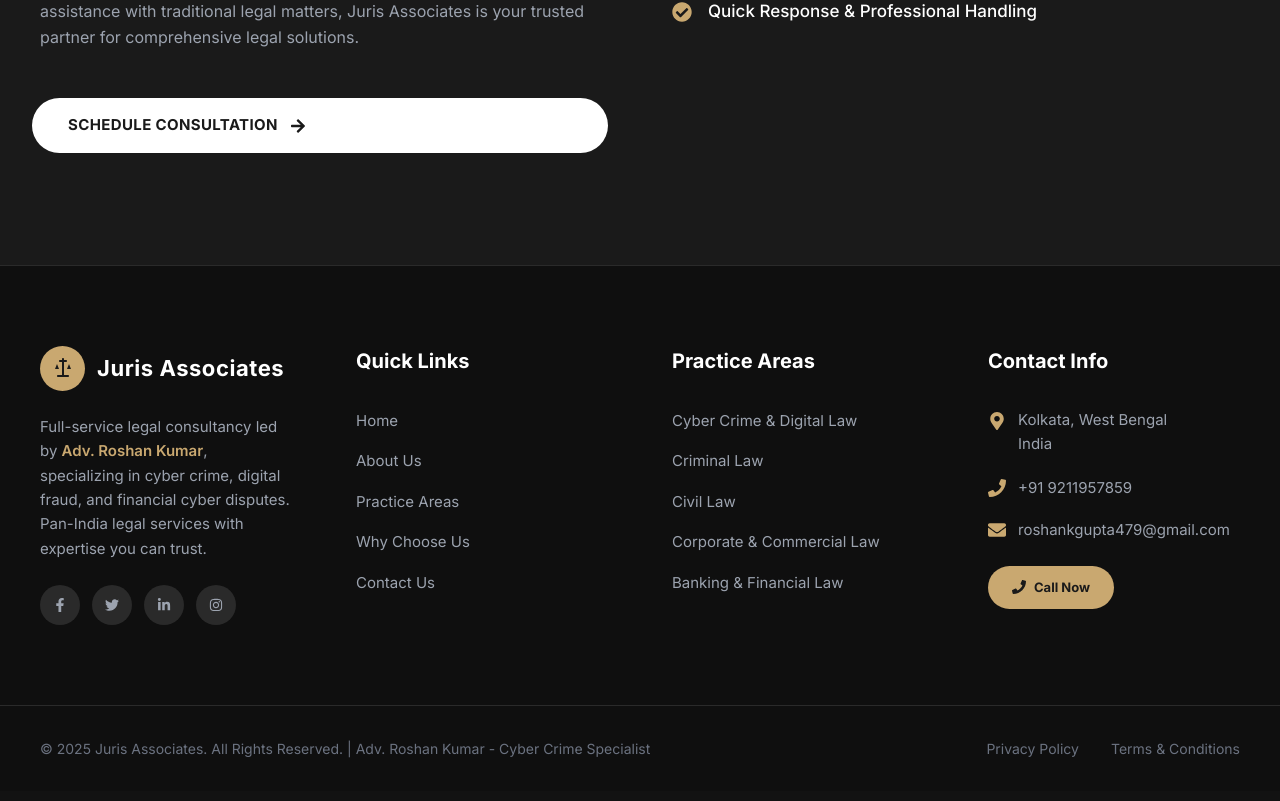
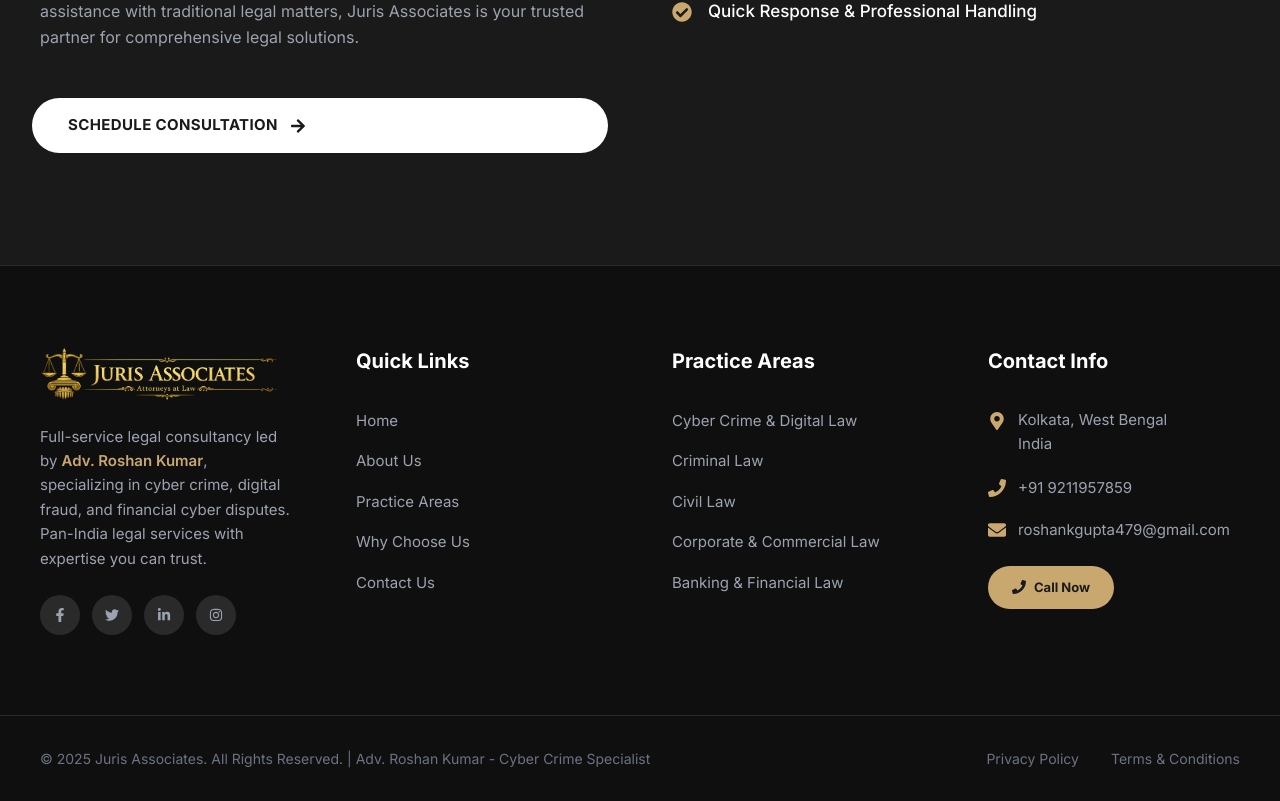
Before and after one commit to chanchaltut/lawfolio, a React (Vite) app: page / in a window 1280 px wide. Shown: the part 6739-7540 px from the top of the page. Built offline with nearby package versions, Linux system fonts and the light colour scheme.

Commit message:
Footer Logo Updated

```diff
--- a/src/components/Footer.jsx
+++ b/src/components/Footer.jsx
@@ -1,4 +1,5 @@
 import React from 'react';
+import jurisLogo from '../assets/jurisLogo.png';
 import { FaFacebookF, FaTwitter, FaLinkedinIn, FaInstagram, FaPhone, FaEnvelope, FaMapMarkerAlt } from 'react-icons/fa';
 
 const Footer = () => {
@@ -33,18 +34,10 @@
 
           {/* Column 1 - Logo & Description */}
           <div className="sm:col-span-2 lg:col-span-1">
+
             {/* Logo */}
-            <div className="flex items-center gap-3 mb-6 animate-fadeInUp opacity-0">
-              <div className="w-[45px] h-[45px] bg-[#c9a870] rounded-full flex items-center justify-center smooth-hover hover:scale-110">
-                <svg
-                  className="w-[24px] h-[24px] text-[#1a1a1a]"
-                  viewBox="0 0 24 24"
-                  fill="currentColor"
-                >
-                  <path d="M12 2C11.45 2 11 2.45 11 3V4H9C8.45 4 8 4.45 8 5C8 5.55 8.45 6 9 6H11V19H7C6.45 19 6 19.45 6 20C6 20.55 6.45 21 7 21H17C17.55 21 18 20.55 18 20C18 19.45 17.55 19 17 19H13V6H15C15.55 6 16 5.55 16 5C16 4.45 15.55 4 15 4H13V3C13 2.45 12.55 2 12 2M6 8L4 13H8L6 8M18 8L16 13H20L18 8Z" />
-                </svg>
-              </div>
-              <span className="text-white text-[22px] font-bold tracking-wide">Juris Associates</span>
+            <div className="flex items-center gap-2 sm:gap-3 z-50 mb-6">
+              <img src={jurisLogo} alt="Juris Associates" className="w-60 h-auto" />
             </div>
 
             <p className="text-gray-400 text-[14px] sm:text-[15px] leading-relaxed mb-6 animate-fadeInUp opacity-0 animation-delay-100">
```
